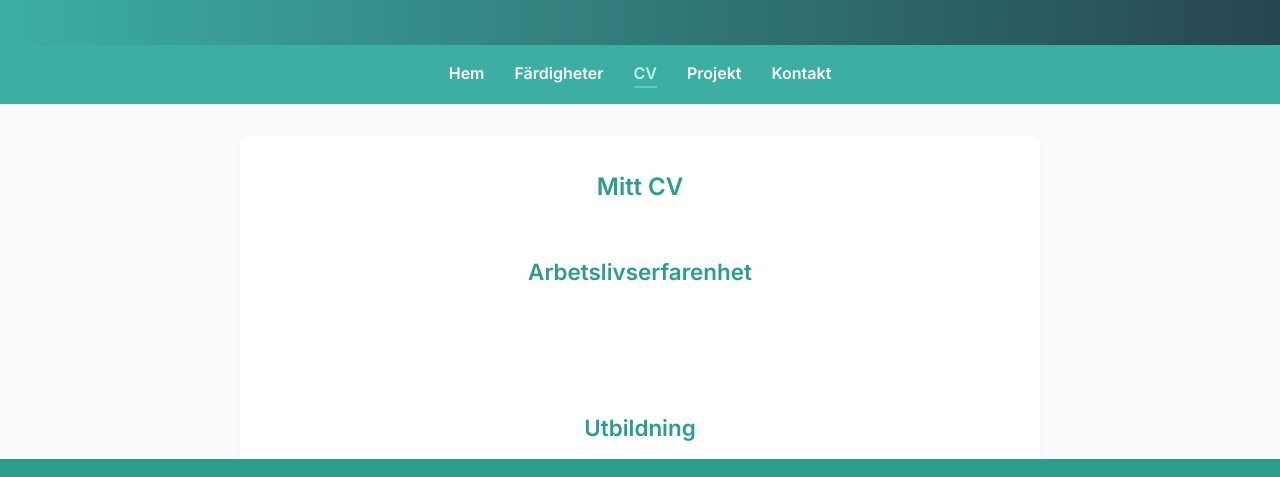
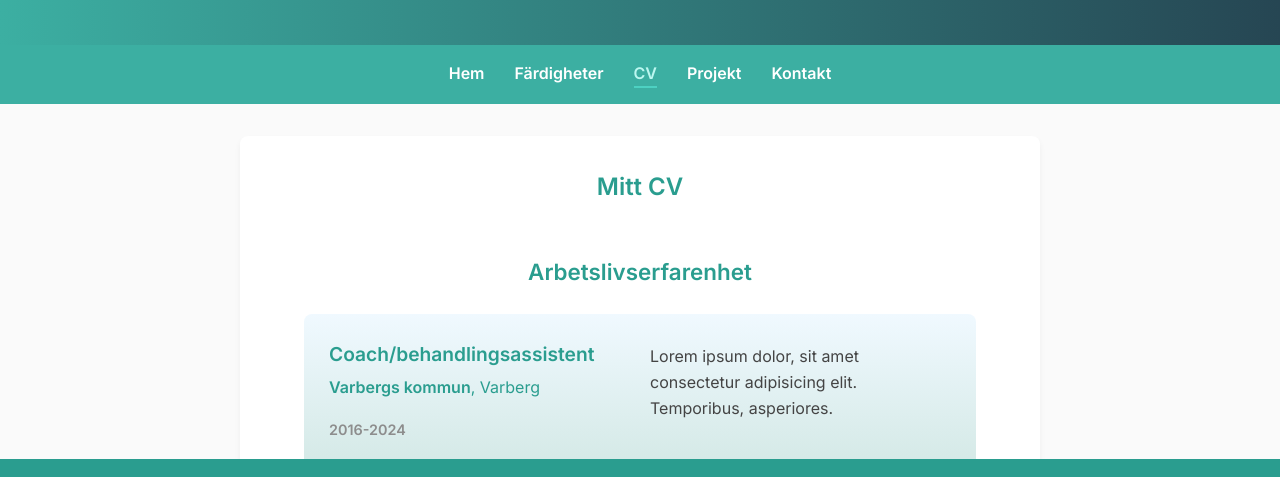
Before and after one commit to jasharicoco/Portfolio, a plain HTML site: page HTML/cv.html in a window 1280 px wide. Shown: the part 291-768 px from the top of the page. Drawn offline with nearby package versions, Linux system fonts and the light colour scheme.

Commit message:
Script src error fix

```diff
--- a/HTML/cv.html
+++ b/HTML/cv.html
@@ -49,6 +49,6 @@
         <p>&copy; 2025</p>
     </footer>
     <script src="https://cdn.jsdelivr.net/npm/canvas-confetti@1.5.1/dist/confetti.browser.min.js"></script>
-    <script src="JS/script.js" defer></script>
+    <script src="../JS/script.js" defer></script>
 </body>
 </html>
```
Also changed, not shown: HTML/fardigheter.html (+1 -1 lines), HTML/kontakt.html (+1 -1 lines), HTML/projekt.html (+1 -1 lines).
